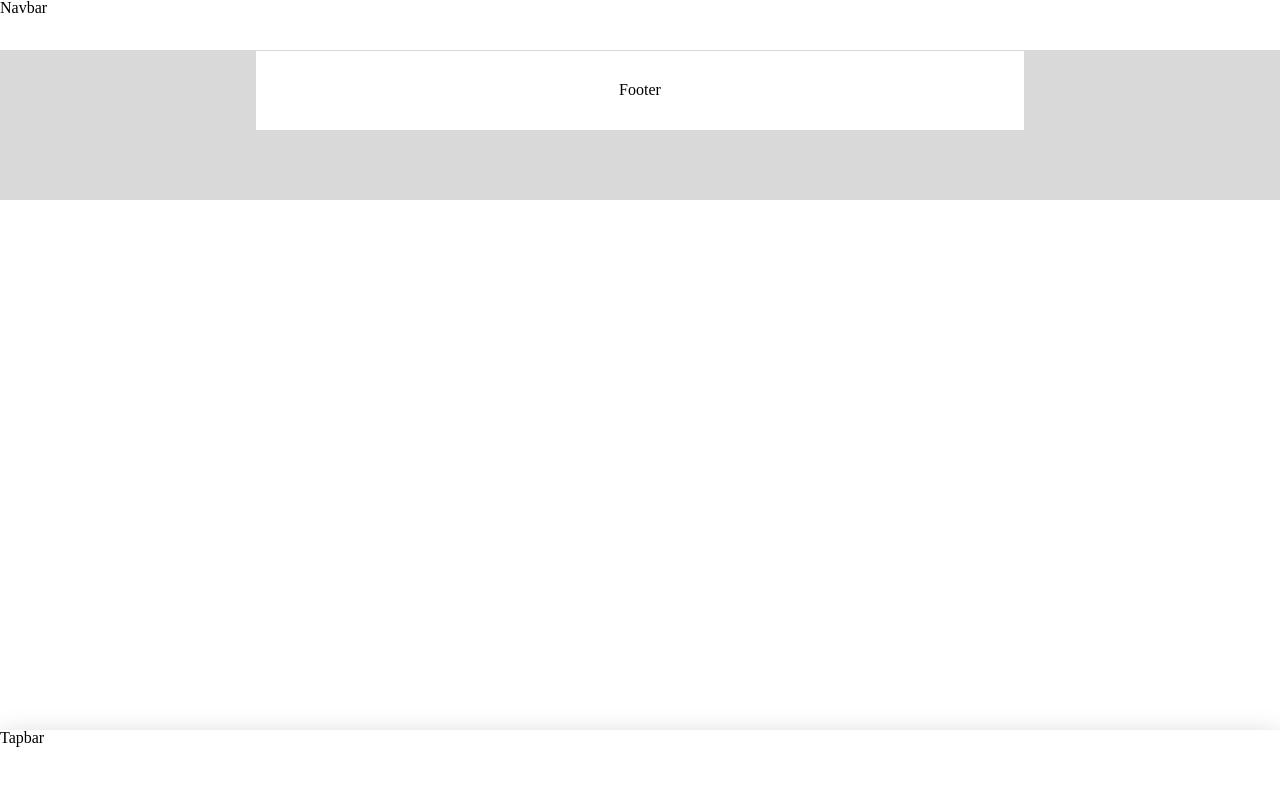
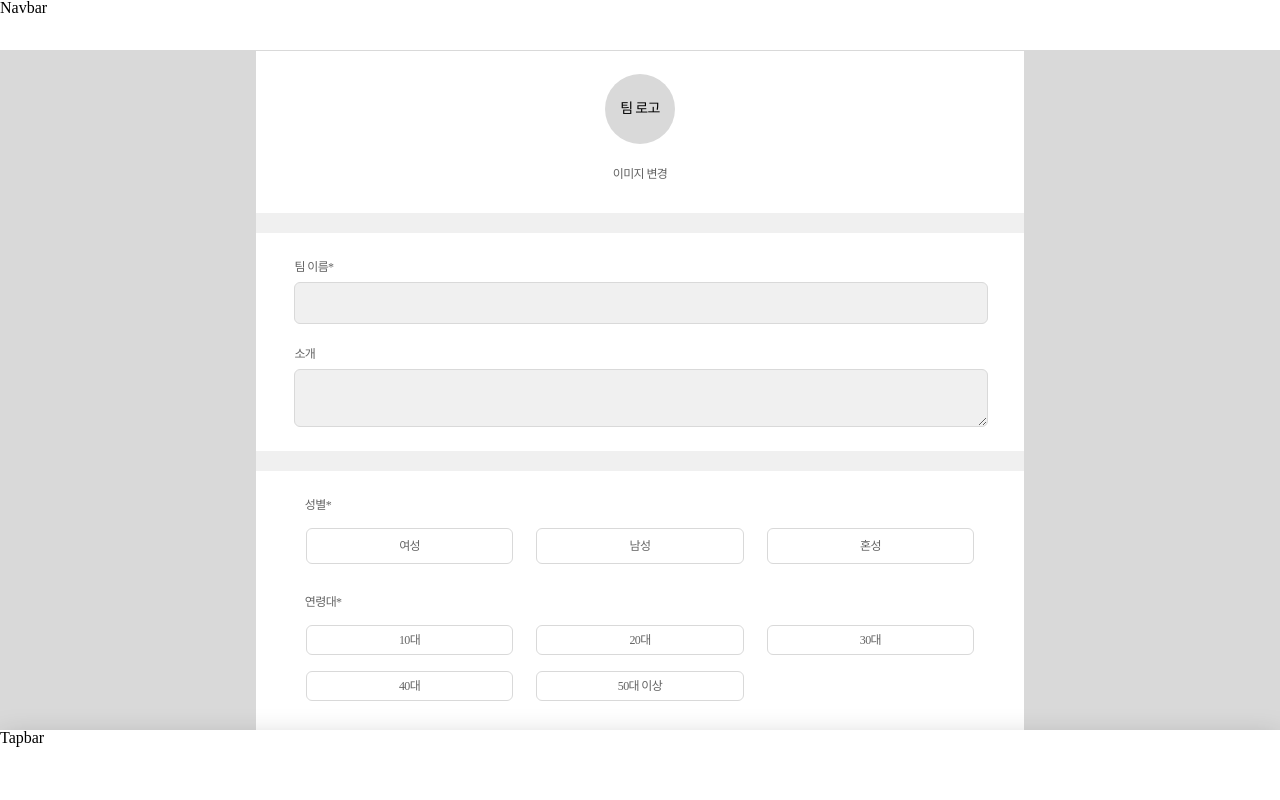
Before and after one commit to TiimMate/TeamMateClient, a React (Create React App) app: page /team/1/update in a window 1280 px wide. Shown: the top 800 px of the page. Built offline with nearby package versions, Linux system fonts and the light colour scheme; a web font is replaced by a local one.

Commit message:
Fix: forder name 변경

```diff
--- a/src/App.js
+++ b/src/App.js
@@ -14,10 +14,10 @@ import MatchingHome from './pages/Matching.jsx/MatchingHome';
 import Login from './pages/login/Login';
 import LoginLanding from './pages/login/LoginLanding';
 
-import TeamDetailPage from './pages/team/detail/TeamDetailPage';
-import TeamSelectionPage from './pages/team/home/TeamSelectionPage';
-import TeamCreatePage from './pages/team/create/TeamCreatePage';
-import TeamUpdatePage from './pages/team/update/TeamUpdatePage';
+import TeamDetailPage from './pages/Team/Detail/TeamDetailPage';
+import TeamSelectionPage from './pages/Team/Home/TeamSelectionPage';
+import TeamCreatePage from './pages/Team/Create/TeamCreatePage';
+import TeamUpdatePage from './pages/Team/Update/TeamUpdatePage';
 
 function App() {
   return (
@@ -39,7 +39,7 @@ function ContentBox() {
         {/* Team Page */}
         <Route path='/team' element={<TeamSelectionPage />} />
         <Route path='/team/create' element={<TeamCreatePage />} />
-        <Route path='team/update' element={<TeamUpdatePage />} />
+        <Route path='team/:id/update' element={<TeamUpdatePage />} />
         <Route path='/team/:id' element={<TeamDetailPage />} />
 
         <Route path='/login' element={<Login />} />
--- a/src/pages/team/update/TeamUpdatePage.jsx
+++ b/src/pages/Team/Update/TeamUpdatePage.jsx
@@ -183,6 +183,4 @@ function SelectButton({ $selected, onClick, children }) {
   );
 }
 
-// 기본적인 component
-
 export default TeamUpdatePage;
```
Also changed, not shown: src/pages/Team/Create/TeamCreatePage.jsx (renamed from src/pages/team/create/TeamCreatePage.jsx), src/pages/Team/Create/TeamCreatePage.style.jsx (renamed from src/pages/team/create/TeamCreatePage.style.jsx), src/pages/Team/Detail/TeamDetailPage.jsx (renamed from src/pages/team/detail/TeamDetailPage.jsx), src/pages/Team/Detail/TeamDetailPage.style.jsx (renamed from src/pages/team/detail/TeamDetailPage.style.jsx), src/pages/Team/Home/TeamSelectionPage.jsx (renamed from src/pages/team/home/TeamSelectionPage.jsx), src/pages/Team/Home/TeamSelectionPage.style.jsx (renamed from src/pages/team/home/TeamSelectionPage.style.jsx), src/pages/Team/Update/TeamUpdatePage.style.jsx (renamed from src/pages/team/update/TeamUpdatePage.style.jsx).
